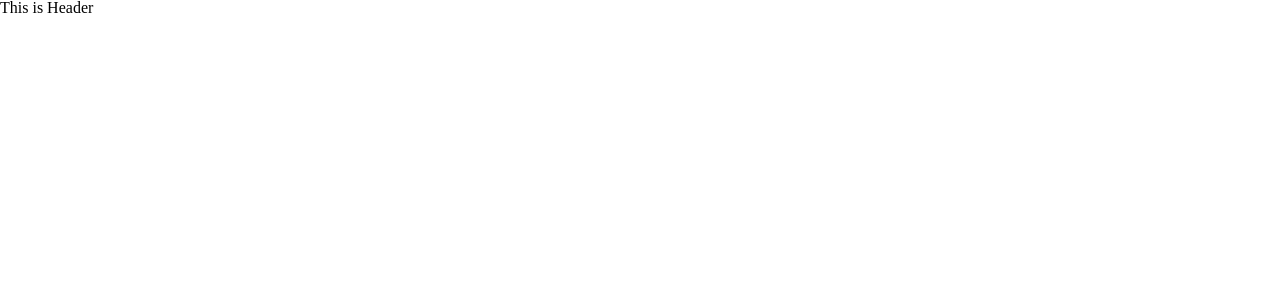
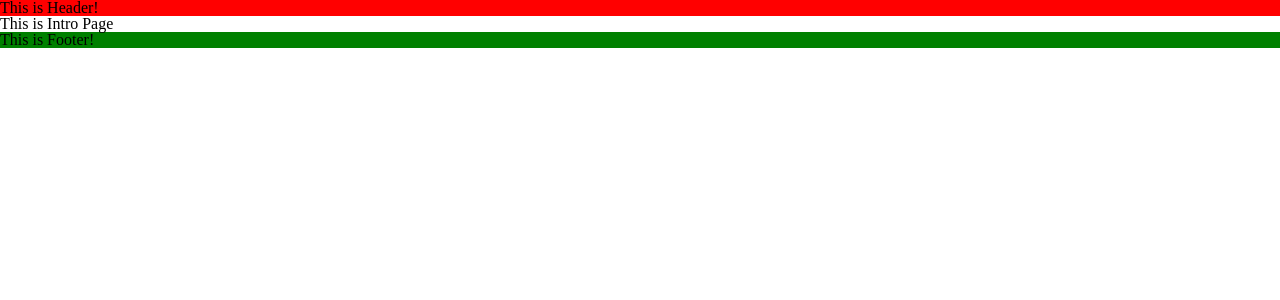
Before and after one commit to You-Map/You-Map, a React (Create React App) app in the folder FE/: page / in a window 1280 px wide. Before the commit this address had no page. Shown: the top 300 px of the page. Built offline with nearby package versions, Linux system fonts and the light colour scheme.

Commit message:
Intro, Main, NotFound page pagination complete

```diff
--- a/FE/src/Router.js
+++ b/FE/src/Router.js
@@ -1,11 +1,22 @@
 import { BrowserRouter, Route, Routes } from "react-router-dom";
 import Header from "./components/Header";
+import Footer from "./components/Footer";
+
+// Pages
+import Intro from "./pages/Intro";
+import Main from "./pages/Main";
+import NotFound from "./pages/NotFound";
 
 const Router = () => {
   return (
     <BrowserRouter>
       <Header />
-      <Routes>{/* <Route path="/" element={<Home />} /> */}</Routes>
+      <Routes>
+        <Route path="/" element={<Intro />} />
+        <Route path="/main" element={<Main />} />
+        <Route path="/*" element={<NotFound />} />
+      </Routes>
+      <Footer />
     </BrowserRouter>
   );
 };
--- /dev/null
+++ b/FE/src/components/Footer.jsx
@@ -0,0 +1,12 @@
+import styled from "styled-components";
+
+const Footer = () => {
+  return <FooterContainer>This is Footer!</FooterContainer>;
+};
+
+const FooterContainer = styled.footer`
+  width: 100%;
+  background-color: green;
+`;
+
+export default Footer;
--- a/FE/src/components/Header.jsx
+++ b/FE/src/components/Header.jsx
@@ -1,5 +1,12 @@
+import styled from "styled-components";
+
 const Header = () => {
-  return <>This is Header</>;
+  return <HeaderContainer>This is Header!</HeaderContainer>;
 };
 
+const HeaderContainer = styled.header`
+  width: 100%;
+  background-color: red;
+`;
+
 export default Header;
--- /dev/null
+++ b/FE/src/pages/Intro.jsx
@@ -0,0 +1,5 @@
+const Intro = () => {
+  return <>This is Intro Page</>;
+};
+
+export default Intro;
--- /dev/null
+++ b/FE/src/pages/Main.jsx
@@ -0,0 +1,5 @@
+const Main = () => {
+  return <>This is Main Page</>;
+};
+
+export default Main;
--- /dev/null
+++ b/FE/src/pages/NotFound.jsx
@@ -0,0 +1,5 @@
+const NotFound = () => {
+  return <>Not Found!</>;
+};
+
+export default NotFound;
```
Also changed, not shown: 2 other files (tests, documents, lock files or other folders).
